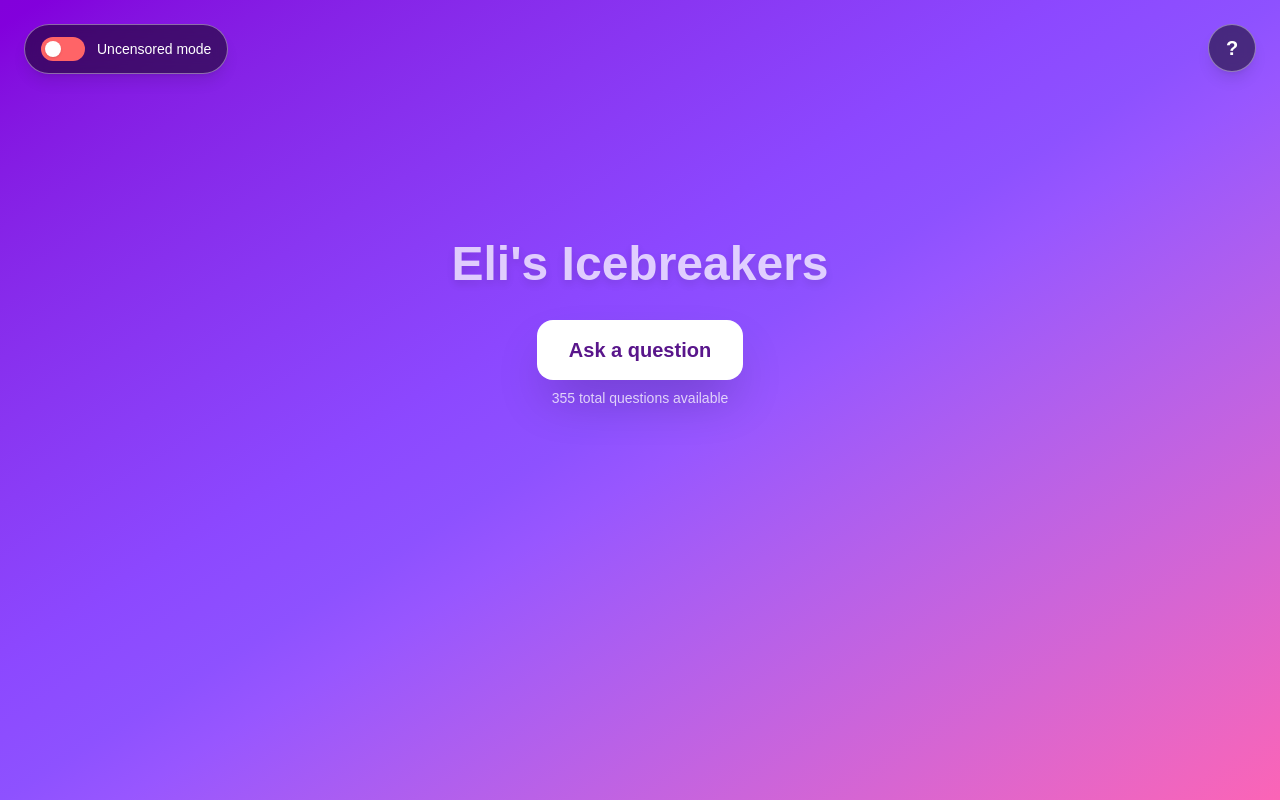
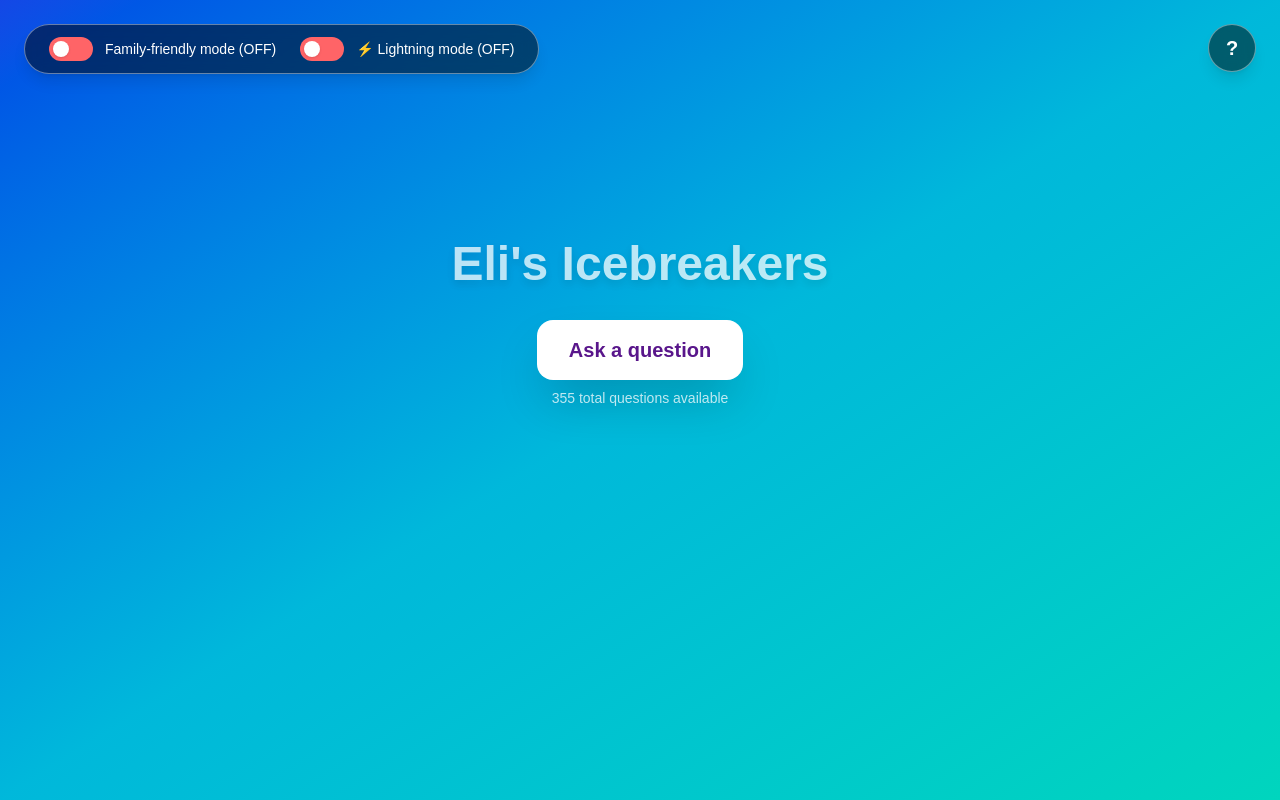
Before and after one commit to OliOliKT/elis-icebreakers, a Next.js app: page / in a window 1280 px wide. Built offline with nearby package versions, Linux system fonts and the light colour scheme.

Commit message:
New changes

```diff
--- a/src/app/page.tsx
+++ b/src/app/page.tsx
@@ -17,7 +17,6 @@ const gradients = [
   'from-red-700 via-amber-500 to-lime-400',
   'from-emerald-700 via-teal-400 to-cyan-600',
   'from-indigo-800 via-violet-600 to-pink-400',
-  'from-slate-800 via-gray-600 to-blue-400',
   'from-orange-700 via-red-500 to-pink-400',
   'from-violet-800 via-purple-600 to-fuchsia-500',
   'from-teal-800 via-green-600 to-lime-500',
@@ -47,6 +46,11 @@ export default function Home() {
   const [gradient, setGradient] = useState<string>(gradients[0]);
   const [showRules, setShowRules] = useState(false);
   const [recentQuestions, setRecentQuestions] = useState<string[]>([]);
+  const [isLightningMode, setIsLightningMode] = useState(false);
+  const [timeLeft, setTimeLeft] = useState(20);
+  const [lightningScore, setLightningScore] = useState(0);
+  const [isMounted, setIsMounted] = useState(false);
+  const [showMobileToggles, setShowMobileToggles] = useState(false);
 
   useEffect(() => {
     const fetchQuestions = async () => {
@@ -57,27 +61,56 @@ export default function Home() {
 
     setGradient(gradients[Math.floor(Math.random() * gradients.length)]);
     fetchQuestions();
+    setIsMounted(true);
   }, []);
 
   useEffect(() => {
     const handleClickOutside = (event: MouseEvent) => {
+      const target = event.target as HTMLElement;
+
+      // Handle rules tooltip
       if (showRules) {
-        // Check if the click was not on the question mark button or the rules tooltip
-        const target = event.target as HTMLElement;
         if (!target.closest('[data-rules-button]') && !target.closest('[data-rules-tooltip]')) {
           setShowRules(false);
         }
       }
+
+      // Handle mobile toggles
+      if (showMobileToggles) {
+        if (!target.closest('[data-mobile-toggles-button]') && !target.closest('[data-mobile-toggles-panel]')) {
+          setShowMobileToggles(false);
+        }
+      }
     };
 
-    if (showRules) {
+    if (showRules || showMobileToggles) {
       document.addEventListener('mousedown', handleClickOutside);
     }
 
     return () => {
       document.removeEventListener('mousedown', handleClickOutside);
     };
-  }, [showRules]);
+  }, [showRules, showMobileToggles]);
+
+  // Lightning mode timer effect
+  useEffect(() => {
+    let timer: NodeJS.Timeout;
+
+    if (isLightningMode && timeLeft > 0 && currentQuestion) {
+      timer = setTimeout(() => {
+        setTimeLeft(prev => prev - 1);
+      }, 1000);
+    } else if (isLightningMode && timeLeft === 0 && currentQuestion) {
+      // Auto advance to next question when time runs out
+      getRandomQuestion();
+      setTimeLeft(20);
+      setLightningScore(prev => prev + 1);
+    }
+
+    return () => {
+      if (timer) clearTimeout(timer);
+    };
+  }, [isLightningMode, timeLeft, currentQuestion]);
 
   const getRandomQuestion = () => {
     const allAvailableQuestions = safeMode ? questionsData.safe : [...questionsData.safe, ...questionsData.nsfw];
@@ -97,6 +130,11 @@ export default function Home() {
 
     setCurrentQuestion(selectedQuestion);
 
+    // Reset timer for lightning mode
+    if (isLightningMode) {
+      setTimeLeft(20);
+    }
+
     // Update recent questions list (keep last 45)
     setRecentQuestions(prev => {
       const updated = [selectedQuestion, ...prev];
@@ -111,6 +149,33 @@ export default function Home() {
     // Clear recent questions when switching modes to avoid cross-mode conflicts
     setRecentQuestions([]);
   };
+
+  const startLightningMode = () => {
+    setIsLightningMode(true);
+    setLightningScore(0);
+    setTimeLeft(20);
+    getRandomQuestion();
+  };
+
+  const endLightningMode = () => {
+    setIsLightningMode(false);
+    setCurrentQuestion(null);
+    setTimeLeft(20);
+  };
+
+  // Handle lightning mode toggle
+  useEffect(() => {
+    if (isLightningMode) {
+      setLightningScore(0);
+      setTimeLeft(20);
+      if (!currentQuestion) {
+        getRandomQuestion();
+      }
+    } else {
+      setCurrentQuestion(null);
+      setTimeLeft(20);
+    }
+  }, [isLightningMode]);
 
   return (
     <>
@@ -154,8 +219,23 @@ export default function Home() {
         ?
       </button>
 
-      {/* Safe Mode Toggle */}
-      <div className="absolute top-6 left-6 flex items-center space-x-3 bg-black/50 backdrop-blur-sm px-4 py-3 rounded-full shadow-lg border border-white/40">
+      {/* Mobile Toggle Button (only on small screens) */}
+      {isMounted && (
+        <button
+          data-mobile-toggles-button
+          className="sm:hidden absolute top-6 left-6 text-white text-xl font-bold bg-black/50 backdrop-blur-sm w-12 h-12 rounded-full hover:bg-black/60 transition cursor-pointer shadow-lg border border-white/40 flex items-center justify-center"
+          onClick={() => setShowMobileToggles(!showMobileToggles)}
+          aria-label="Toggle settings"
+        >
+          ☰
+        </button>
+      )}
+
+      {/* Desktop Toggles (hidden on small screens) */}
+      {isMounted && (
+        <div className="hidden sm:flex absolute top-6 left-6 items-center space-x-6 bg-black/50 backdrop-blur-sm px-6 py-3 rounded-full shadow-lg border border-white/40">
+          {/* Safe Mode */}
+          <div className="flex items-center space-x-3">
             <button
               onClick={toggleSafeMode}
               className={`relative inline-flex h-6 w-11 items-center rounded-full transition-colors focus:outline-none focus:ring-2 focus:ring-white/50 cursor-pointer ${
@@ -170,9 +250,85 @@ export default function Home() {
               />
             </button>
             <span className="text-sm font-medium whitespace-nowrap">
-          {safeMode ? 'Family-friendly mode' : 'Uncensored mode'}
+              Family-friendly mode {safeMode ? '(ON)' : '(OFF)'}
             </span>
           </div>
+
+          {/* Lightning Mode */}
+          <div className="flex items-center space-x-3">
+            <button
+              onClick={() => setIsLightningMode(!isLightningMode)}
+              className={`relative inline-flex h-6 w-11 items-center rounded-full transition-colors focus:outline-none focus:ring-2 focus:ring-white/50 cursor-pointer ${
+                isLightningMode ? 'bg-green-400' : 'bg-red-400'
+              }`}
+              aria-label={`Turn ${isLightningMode ? 'off' : 'on'} lightning mode`}
+            >
+              <span
+                className={`inline-block h-4 w-4 transform rounded-full bg-white shadow transition-transform ${
+                  isLightningMode ? 'translate-x-6' : 'translate-x-1'
+                }`}
+              />
+            </button>
+            <span className="text-sm font-medium whitespace-nowrap">
+              {isLightningMode ? `⚡ Lightning mode (${lightningScore})` : '⚡ Lightning mode (OFF)'}
+            </span>
+          </div>
+        </div>
+      )}
+
+      {/* Mobile Toggles Panel */}
+      {isMounted && showMobileToggles && (
+        <div
+          data-mobile-toggles-panel
+          className="sm:hidden absolute top-20 left-6 bg-white text-gray-800 p-4 rounded-xl shadow-xl w-72 text-sm z-10"
+        >
+          <h3 className="font-bold mb-3">Settings</h3>
+
+          {/* Safe Mode */}
+          <div className="flex items-center justify-between mb-4 pb-3 border-b">
+            <div>
+              <div className="font-medium">Family-friendly mode</div>
+              <div className="text-xs text-gray-600">Filter inappropriate content</div>
+            </div>
+            <button
+              onClick={toggleSafeMode}
+              className={`relative inline-flex h-6 w-11 items-center rounded-full transition-colors focus:outline-none focus:ring-2 focus:ring-gray-300 cursor-pointer ${
+                safeMode ? 'bg-green-400' : 'bg-red-400'
+              }`}
+              aria-label={`Turn ${safeMode ? 'off' : 'on'} safe mode`}
+            >
+              <span
+                className={`inline-block h-4 w-4 transform rounded-full bg-white shadow transition-transform ${
+                  safeMode ? 'translate-x-6' : 'translate-x-1'
+                }`}
+              />
+            </button>
+          </div>
+
+          {/* Lightning Mode */}
+          <div className="flex items-center justify-between">
+            <div>
+              <div className="font-medium">⚡ Lightning mode</div>
+              <div className="text-xs text-gray-600">
+                {isLightningMode ? `Fast-paced mode (Score: ${lightningScore})` : 'Fast-paced 20-second timers'}
+              </div>
+            </div>
+            <button
+              onClick={() => setIsLightningMode(!isLightningMode)}
+              className={`relative inline-flex h-6 w-11 items-center rounded-full transition-colors focus:outline-none focus:ring-2 focus:ring-gray-300 cursor-pointer ${
+                isLightningMode ? 'bg-green-400' : 'bg-red-400'
+              }`}
+              aria-label={`Turn ${isLightningMode ? 'off' : 'on'} lightning mode`}
+            >
+              <span
+                className={`inline-block h-4 w-4 transform rounded-full bg-white shadow transition-transform ${
+                  isLightningMode ? 'translate-x-6' : 'translate-x-1'
+                }`}
+              />
+            </button>
+          </div>
+        </div>
+      )}
 
       {/* Rules Tooltip */}
       {showRules && (
@@ -190,6 +346,10 @@ export default function Home() {
             <strong>Family-friendly mode:</strong> When enabled, only family-friendly questions are shown.
             Turn it off to include all questions, including NSFW content.
           </p>
+          <p className="mt-2 text-xs text-gray-600 border-t pt-2">
+            <strong>⚡ Lightning mode:</strong> Fast-paced question game with 20-second timers.
+            Questions auto-advance when time runs out. Perfect for high-energy party moments!
+          </p>
         </div>
       )}
 
@@ -204,6 +364,7 @@ export default function Home() {
 
         {/* Ask Question Button */}
         <section className="text-center">
+          {!isLightningMode ? (
             <button
               onClick={getRandomQuestion}
               className="bg-white text-purple-900 font-bold py-4 px-8 rounded-2xl text-xl shadow-2xl hover:bg-purple-100 hover:scale-105 transition-all duration-300 cursor-pointer"
@@ -211,6 +372,15 @@ export default function Home() {
             >
               Ask a question
             </button>
+          ) : (
+            <button
+              onClick={getRandomQuestion}
+              className="bg-yellow-400 text-black font-bold py-4 px-8 rounded-2xl text-xl shadow-2xl hover:bg-yellow-300 hover:scale-105 transition-all duration-300 cursor-pointer"
+              aria-describedby="question-count"
+            >
+              Next Question ⚡
+            </button>
+          )}
         <p id="question-count" className="mt-2 text-sm opacity-75">
           {safeMode
             ? `${questionsData.safe.length} family-friendly questions available`
@@ -222,11 +392,16 @@ export default function Home() {
         {/* Question Output - positioned to grow downward only */}
         {currentQuestion && (
           <section
-            className="mt-12 w-full max-w-3xl text-center text-2xl bg-white/90 text-purple-900 p-8 rounded-3xl shadow-2xl backdrop-blur-sm animate-fade-in"
+            className={`mt-12 w-full max-w-3xl text-center text-2xl ${isLightningMode ? 'bg-yellow-100/90 text-yellow-900' : 'bg-white/90 text-purple-900'} p-8 rounded-3xl shadow-2xl backdrop-blur-sm animate-fade-in relative`}
             aria-live="polite"
             aria-label="Current question"
             style={{ minHeight: 'auto' }}
           >
+            {isMounted && isLightningMode && (
+              <div className={`absolute top-4 right-4 text-lg font-bold ${timeLeft <= 3 ? 'text-red-600 animate-pulse' : 'text-yellow-700'}`}>
+                {timeLeft}s
+              </div>
+            )}
             <h2 className="sr-only">Question:</h2>
             {currentQuestion}
           </section>
--- a/src/components/PWAManager.tsx
+++ b/src/components/PWAManager.tsx
@@ -1,9 +1,18 @@
 'use client';
 
-import { useEffect } from 'react';
+import { useEffect, useState } from 'react';
 
 export default function PWAManager() {
+  const [isMounted, setIsMounted] = useState(false);
+
   useEffect(() => {
+    // Ensure we're only running on the client after hydration
+    setIsMounted(true);
+  }, []);
+
+  useEffect(() => {
+    // Only run PWA logic after component is mounted (post-hydration)
+    if (!isMounted) return;
     // Register service worker
     if ('serviceWorker' in navigator) {
       window.addEventListener('load', () => {
@@ -78,7 +87,7 @@ export default function PWAManager() {
       }
     });
 
-  }, []);
+  }, [isMounted]);
 
   return null; // This component doesn't render anything visible
 }
```
Lines whose indentation alone changed are shown as unchanged.
